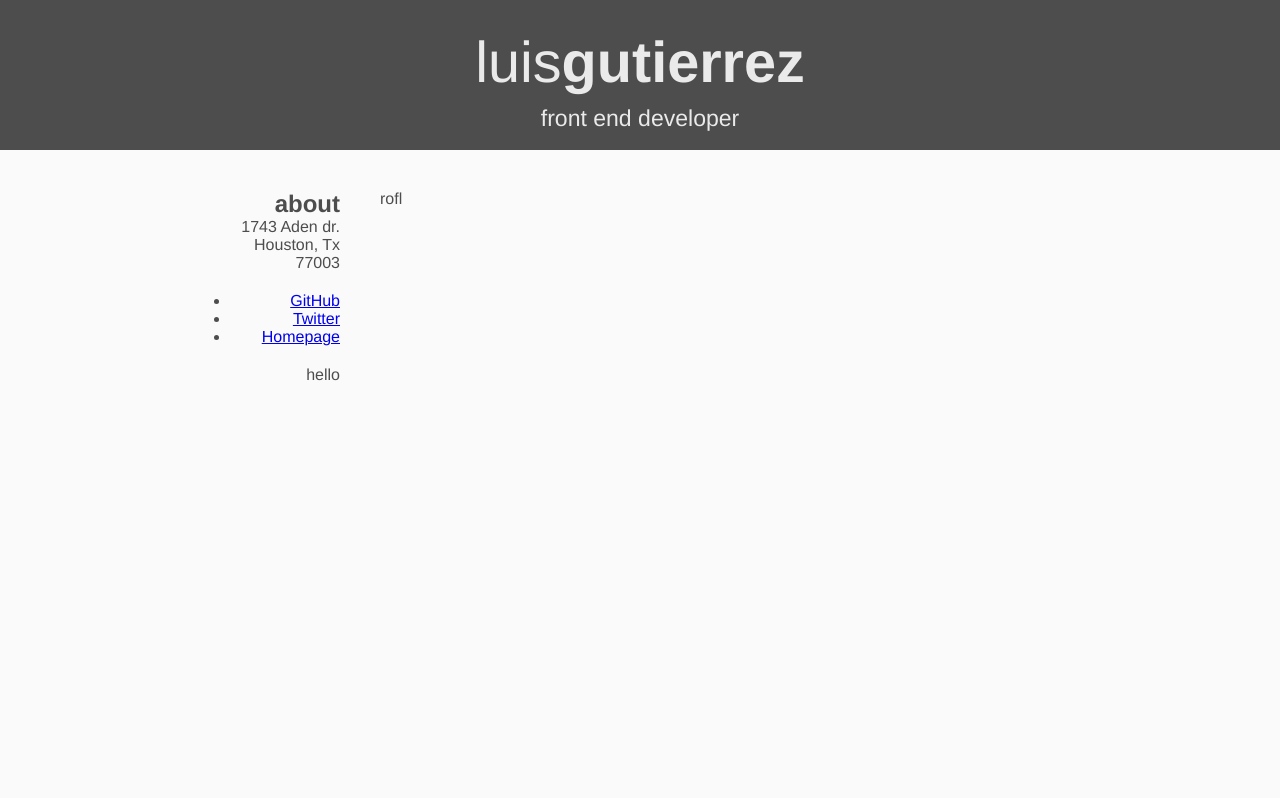
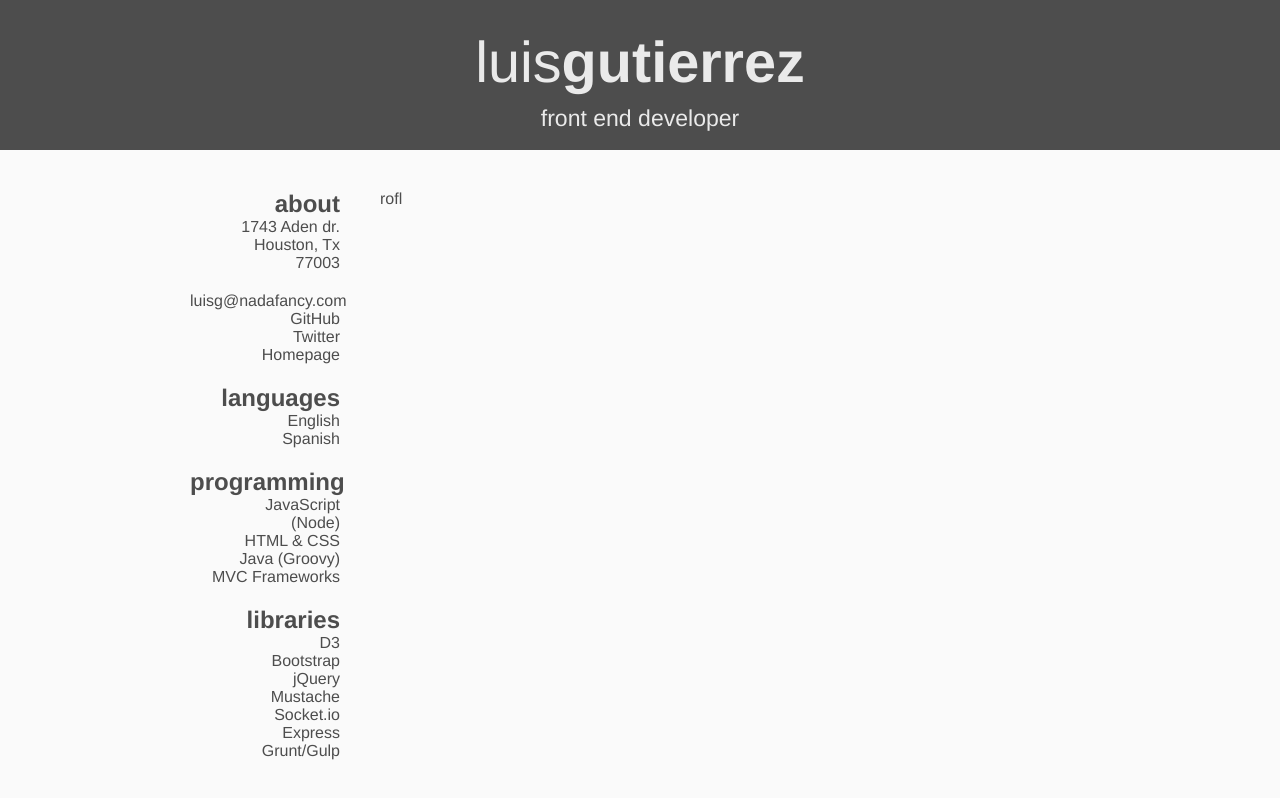
Before and after one commit to Dudemullet/PugCV, a website: page app/index.jade in a window 1280 px wide. Drawn offline with nearby package versions, Linux system fonts and the light colour scheme; files that its build step writes are made by us from their sources.

Commit message:
first revision of sidebar complete

```diff
--- a/app/includes/personal.jade
+++ b/app/includes/personal.jade
@@ -2,16 +2,37 @@ aside.sidebar
   include ./../mixins/aside_section.jade
 
   +section('about')
-    .wtf 1743 Aden dr.
-    .wtf Houston, Tx
-    .wtf 77003
+    .item 1743 Aden dr.
+    .item Houston, Tx
+    .item 77003
+
   +section('')
     ul
+      li
+        a(href="mailto:luisg@nadafancy.com") luisg@nadafancy.com
       li
         a(href="https://github.com/Dudemullet") GitHub
       li
         a(href="https://twitter.com/Dudemullet") Twitter
       li
         a(href="http://nadafancy.com") Homepage
-  +section('')
-    .wtf hello
+
+  +section('languages')
+    .item English
+    .item Spanish
+
+  +section('programming')
+    .item JavaScript
+    .item (Node)
+    .item HTML & CSS
+    .item Java (Groovy)
+    .item MVC Frameworks
+
+  +section('libraries')
+    .item D3
+    .item Bootstrap
+    .item jQuery
+    .item Mustache
+    .item Socket.io
+    .item Express
+    .item Grunt/Gulp
--- a/app/less/page.less
+++ b/app/less/page.less
@@ -1,6 +1,16 @@
 body {
   font-family: @font-family;
   color: @font-color;
+}
+
+a {
+  color: @font-color;
+  text-decoration: none;
+}
+
+ul {
+  margin: 0;
+  padding: 0;
 }
 
 header {
--- a/app/less/personal.less
+++ b/app/less/personal.less
@@ -8,4 +8,8 @@ section {
   .header {
     margin: 0;
   }
+
+  ul {
+    list-style-type: none;
+  }
 }
```
Also changed, not shown: app/css/app.css.
